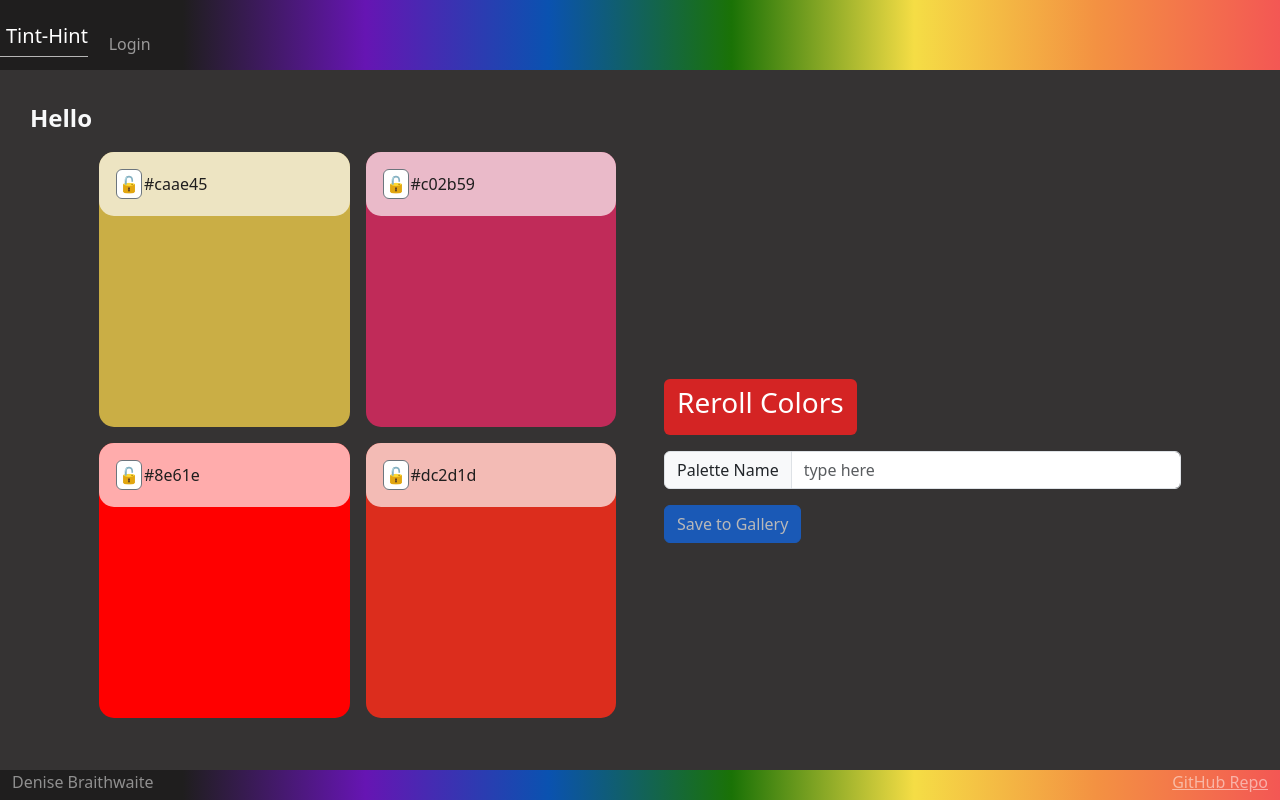
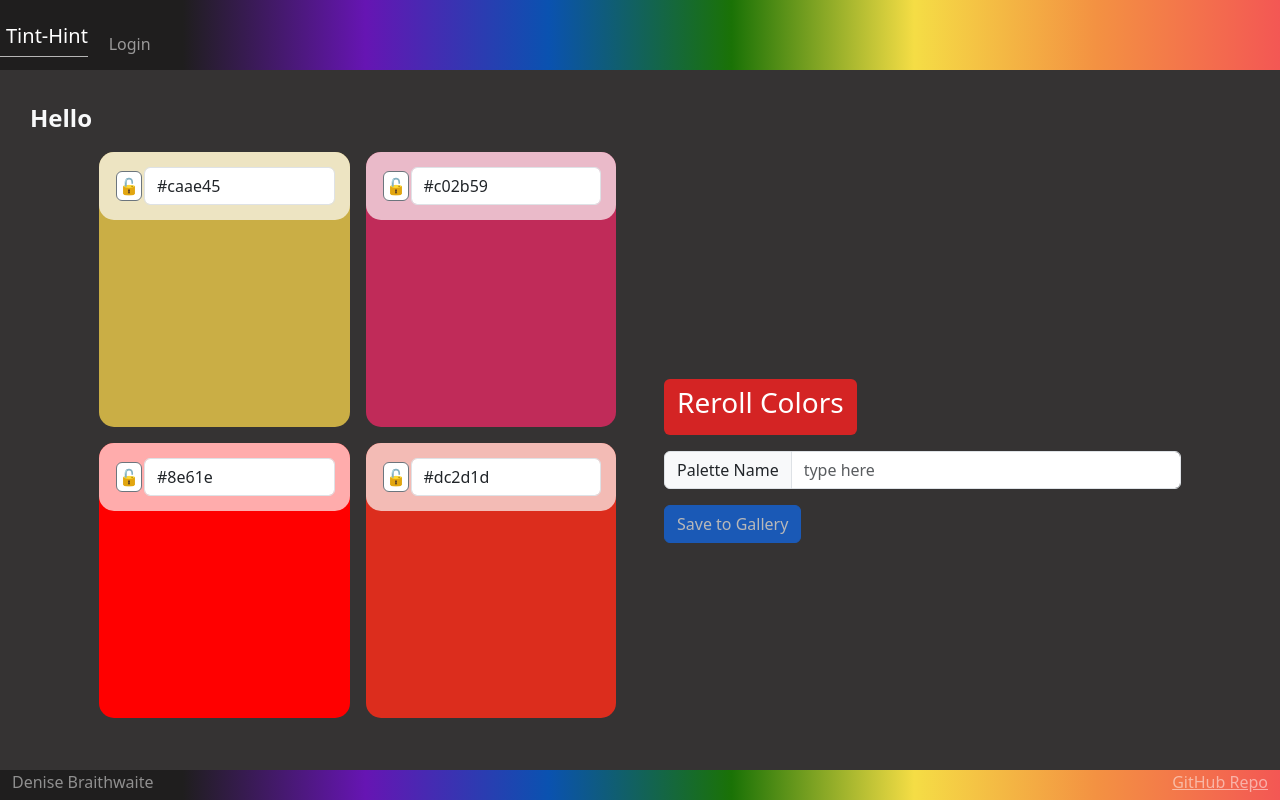
Before and after one commit to denise-b076/startup, a React (Vite) app: page /palette_maker in a window 1280 px wide. Built offline with nearby package versions, Linux system fonts and the light colour scheme.

Commit message:
add func to type self set hexcode in palette_maker

```diff
--- a/src/palette_maker/palette_maker.jsx
+++ b/src/palette_maker/palette_maker.jsx
@@ -65,7 +65,7 @@ export function Palette({ color, setColor, userName }) {
         </div>
         <div className="content">
             <div className="palette_table">
-                <div id="color_one" className="colors" style={{background: color.colorOne}}>
+                <div id="color_one" className="colors" style={{background: color.colorOne || '#444444'}}>
                     <div className="color_info">
                         <button id="unlock" className="btn btn-secondary"
                         style={{ background: lock.lockColorOne}}
@@ -75,11 +75,11 @@ export function Palette({ color, setColor, userName }) {
                             <span>🔓</span>
                         </button>
                         <div className="color_name">
-                            <span className="color_hex">{color.colorOne}</span>
+                        <input className="form-control" type="text" value={color.colorOne} onChange={(e) => setColor((color) => ({...color, colorOne: e.target.value}))} placeholder='#444444' />
                         </div>
                     </div>
                 </div>
-                <div id="color_two" className="colors" style={{background: color.colorTwo}}>
+                <div id="color_two" className="colors" style={{background: color.colorTwo || '#444444'}}>
                     <div className="color_info">
                         <button id="unlock" className="btn btn-secondary"
                         style={{ background: lock.lockColorTwo}}
@@ -89,11 +89,11 @@ export function Palette({ color, setColor, userName }) {
                             <span>🔓</span>
                         </button>
                         <div className="color_name">
-                            <span className="color_hex">{color.colorTwo}</span>
+                        <input className="form-control" type="text" value={color.colorTwo} onChange={(e) => setColor((color) => ({...color, colorTwo: e.target.value}))} placeholder='#444444' />
                         </div>
                     </div>
                 </div>
-                <div id="color_three" className="colors" style={{background: color.colorThree}}>
+                <div id="color_three" className="colors" style={{background: color.colorThree || '#444444'}}>
                     <div className="color_info">
                         <button id="unlock" className="btn btn-secondary"
                         style={{ background: lock.lockColorThree}}
@@ -103,11 +103,11 @@ export function Palette({ color, setColor, userName }) {
                             <span>🔓</span>
                         </button>
                         <div className="color_name">
-                            <span className="color_hex">{color.colorThree}</span>
+                        <input className="form-control" type="text" value={color.colorThree} onChange={(e) => setColor((color) => ({...color, colorThree: e.target.value}))} placeholder='#444444' />
                         </div>
                     </div>
                 </div>
-                <div id="color_four" className="colors" style={{background: color.colorFour}}>
+                <div id="color_four" className="colors" style={{background: color.colorFour || '#444444'}}>
                     <div className="color_info">
                         <button id="unlock" className="btn btn-secondary"
                         style={{ background: lock.lockColorFour}}
@@ -117,7 +117,8 @@ export function Palette({ color, setColor, userName }) {
                             <span>🔓</span>
                         </button>
                         <div className="color_name">
-                            <span className="color_hex">{color.colorFour}</span>
+                            {/* <span className="color_hex" >{color.colorFour}</span> */}
+                            <input className="form-control" type="text" value={color.colorFour} onChange={(e) => setColor((color) => ({...color, colorFour: e.target.value}))} placeholder='#444444' />
                         </div>
                     </div>
                 </div>
```
